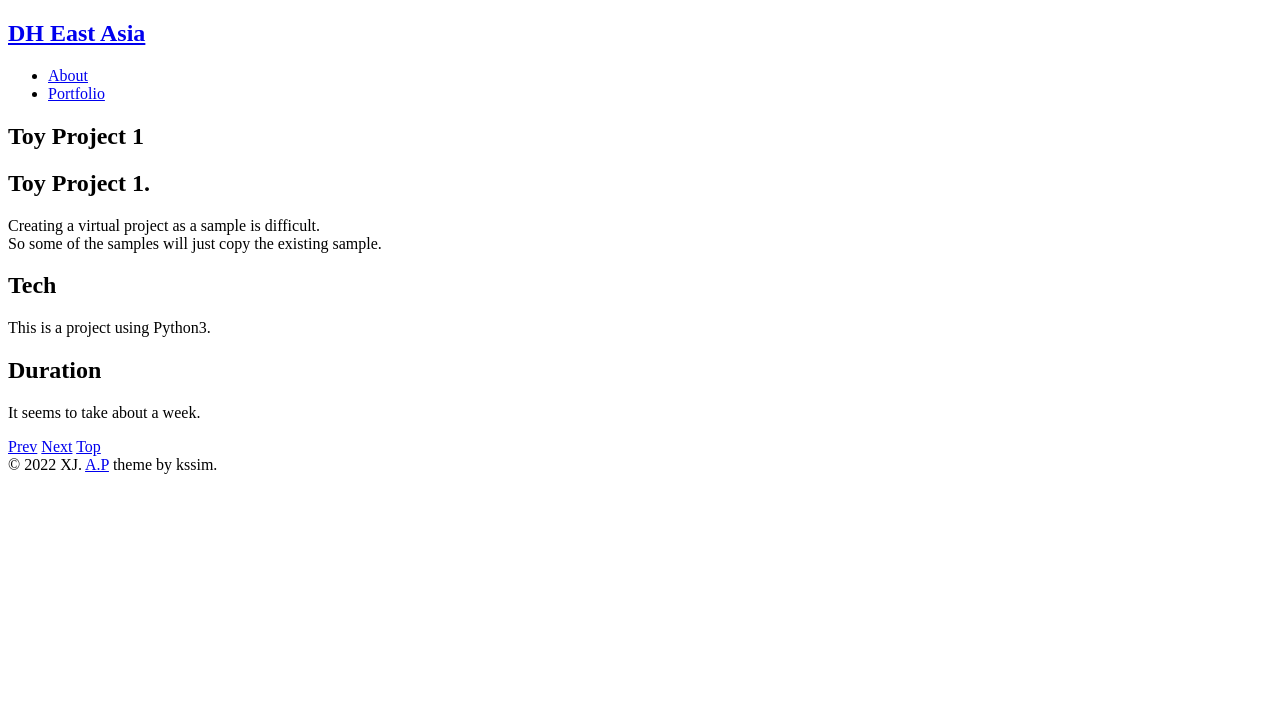
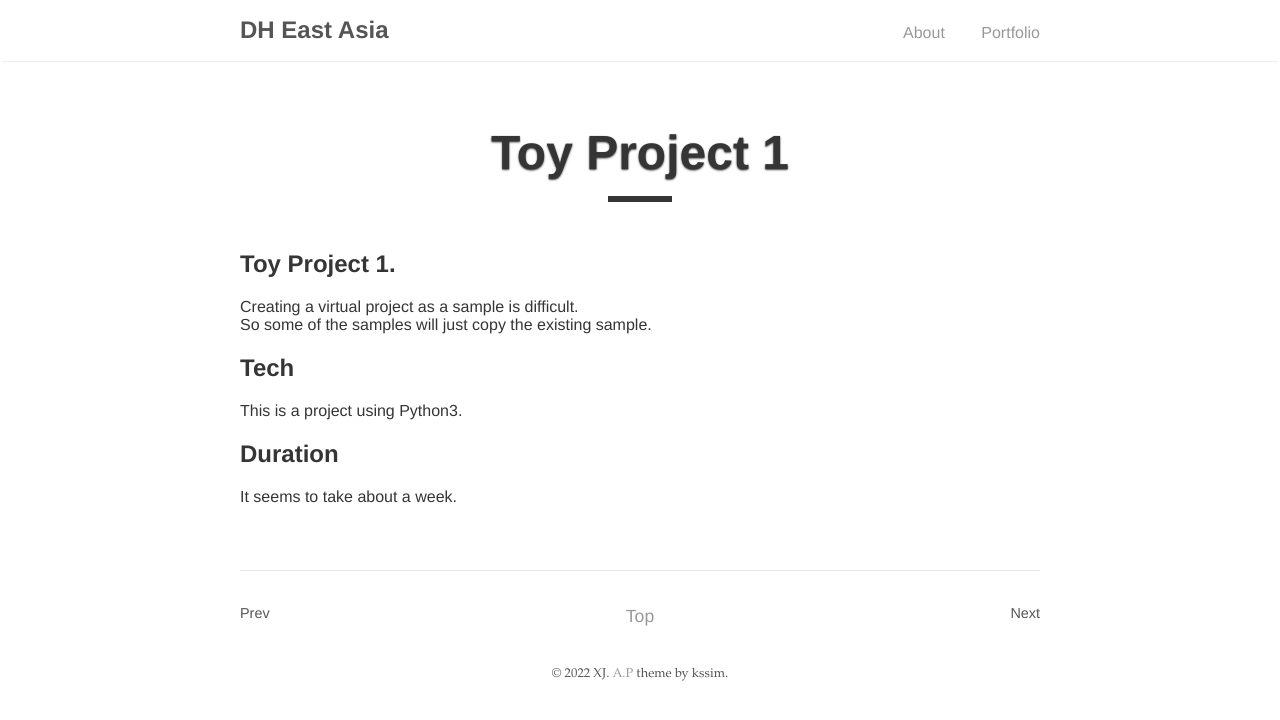
Before and after one commit to XJStory/XJStory.github.io, a Jekyll site: the page built from _posts/2017-08-21-toy-project-1.md, in a window 1280 px wide. Shown: the top 720 px of the page. Built offline with Jekyll 4.4.1, drawn with Linux system fonts in a browser that asks for light colours.

Commit message:
Update head.html

```diff
--- a/_includes/head.html
+++ b/_includes/head.html
@@ -5,7 +5,7 @@
   <title>{{ site.title }}</title>
 
   <!-- CSS -->
-  <link rel="stylesheet" href="{{ site.baseurl }}/assets/csss/main.css">
+  <link rel="stylesheet" href="{{ site.baseurl }}/assets/css/main.css">
   <link rel="stylesheet" href="https://fonts.googleapis.com/css?family=Libre+Baskerville:400,400i,700">
 
   <!-- Font Awesome -->
```
